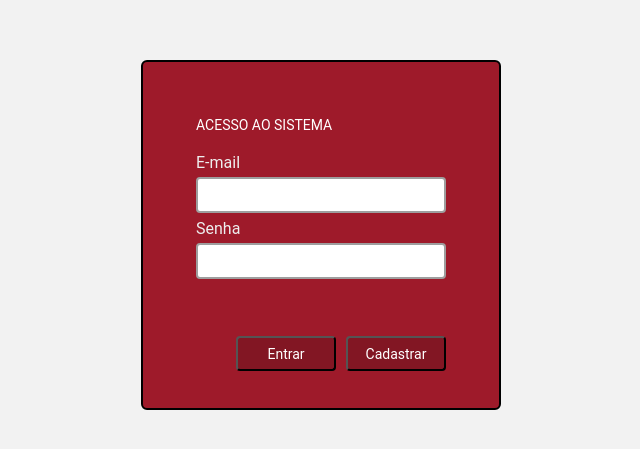
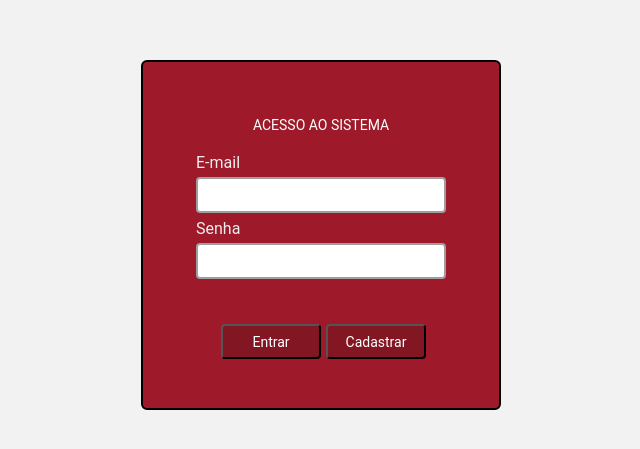
Before and after one commit to Kerollyn/organizador-trabalhos, a React (Create React App) app: page / in a window 1280 px wide. Shown: the part 165-614 px from the top of the page, without its empty margins (319-959 px from the left). Built offline with nearby package versions, Linux system fonts and the light colour scheme.

Commit message:
Atalização: input data de entrega, botão cancelar no cadastro

```diff
--- a/src/pages/Cadastro/index.js
+++ b/src/pages/Cadastro/index.js
@@ -1,8 +1,10 @@
 import { React, useState } from "react";
+import { Link } from "react-router-dom";
 
-import { Container, Aside, BlockInput, Input } from './styles';
 import { useHistory } from "react-router-dom";
 import axios from 'axios';
+
+import { Container, Aside, BlockInput, Input, Button } from './styles';
 
 export default function SingUp () {
 
@@ -51,11 +53,15 @@ export default function SingUp () {
                         <label>Repita a senha</label>
                         <Input type='password' value={passwordConfirmation} onChange={e => setPasswordConfirmation(e.target.value)}/>
                     </BlockInput>
-                    <br />
+                    {/* <br />
+                    <br /> */}
 
-                    <br />
-                    <button type='button' onClick={handleSubmit}>Cadastrar</button>
-
+                    <Button>
+                        <button type='button' onClick={handleSubmit}>Cadastrar</button>
+                        <Link to="/">
+                            <button type='button'>Cancelar</button>
+                        </Link>
+                    </Button>
                 </form>
             </Aside>
         </Container>
--- a/src/pages/Cadastro/styles.js
+++ b/src/pages/Cadastro/styles.js
@@ -30,20 +30,6 @@ export const Aside = styled.aside`
             font-size: 18px;
             text-align: center;
         }
-        button {
-            background-color: #821623;
-            padding: 8px 12px;
-            margin-top: 2px;
-            display: flex;
-            align-items: center;
-            justify-content: center;
-            font-size: 14px;
-            color: #fff;
-            border: 1px solid #ccc;
-            border-radius: 4px;
-            cursor: pointer;
-
-        }
     }
 `
 
@@ -68,3 +54,21 @@ export const Input = styled.input`
     width: 100%;
     display: flex;
 `
+
+export const Button = styled.div `
+    margin-top: 50px;
+    display: flex;
+    justify-content: center;
+
+    button{
+        background-color: #821623;
+        color: #fff;
+        height: 35px;
+        width: 100px;
+        border-radius: 4px;
+        margin-left: 5px;
+    }
+
+
+
+`
--- a/src/pages/Components/ClassWorkListItem/styles.js
+++ b/src/pages/Components/ClassWorkListItem/styles.js
@@ -4,7 +4,7 @@ export const Button = styled.button`
     display: flex;
     align-items: center;
     border: none;
-    height: 60px;
+    height: 50px;
     width: 100%;
     background-color: #fff;
 
--- a/src/pages/Components/Modal/index.js
+++ b/src/pages/Components/Modal/index.js
@@ -5,7 +5,7 @@ import { MdFileUpload } from 'react-icons/md'
 
 import { Container, ModalTeste, ModalConteudo, BlockInput, Input } from './styles'
 import { getAccessToken } from '../../../shared/tokenUtils'
-import { Alert } from 'reactstrap';
+// import { Alert } from 'reactstrap';
 
 
 const fileUpload = async(file, fetchClassWorks) => {
@@ -72,7 +72,12 @@ const Modal = ({ isShowing, hide, file, setFile, fetchClassWorks }) =>
                                             <label>Nome do professor</label>
                                             <Input/>
                                         </BlockInput>
-
+                                    </li>
+                                    <li>
+                                        <BlockInput>
+                                            <label>Data para entrega</label>
+                                            <Input type="date"/>
+                                        </BlockInput>
                                     </li>
                                     <li>
                                         <button type="submit" onClick={e => fileUpload(file)}>Upload</button>
--- a/src/pages/Components/Modal/styles.js
+++ b/src/pages/Components/Modal/styles.js
@@ -9,7 +9,7 @@ export const Container = styled.div`
         position: fixed;
         top: 0;
         left: 0;
-        z-index: 1040;
+        z-index: 1000;
         width: 100vw;
         height: 100vh;
         background-color: #333;
@@ -23,9 +23,9 @@ export const ModalTeste = styled.div`
     left: 0;
     z-index: 1050;
     width: 100%;
-    height: 100%;
-    overflow-x: hidden;
-    overflow-y: auto;
+    /* height: 100%; */
+     overflow-x: hidden;
+    /* overflow-y: auto; */
     outline: 0;
     display: flex;
 
@@ -33,14 +33,14 @@ export const ModalTeste = styled.div`
         display: flex;
         flex-direction: column;
 
-        z-index: 100;
+        /* z-index: 100; */
         background: #ffff;
         position: relative;
-        margin: 6.95rem auto;
+        margin: 6.1rem auto;
 
         min-width: 450px;
         width: 450px;
-        height: 380px;
+        height: 420px;
         padding: 15px;
 
         border-radius: 5px;
@@ -49,7 +49,6 @@ export const ModalTeste = styled.div`
         div.modal-button {
             display: flex;
             justify-content: flex-end;
-            alignItems: "center";
             button {
                 background-color: #fff;
                 color: #6d6d6d;
--- a/src/pages/Home/index.js
+++ b/src/pages/Home/index.js
@@ -2,7 +2,7 @@ import axios from 'axios'
 import React, { useState, useEffect} from 'react';
 import { MdExitToApp} from 'react-icons/md'
 
-import { Main, Container, Top, Section, Button } from './styles'
+import { Main, Container, Top, Section } from './styles'
 
 import Modal from '../Components/Modal'
 // import ModalV2 from '../Components/ModalV2'
@@ -11,6 +11,7 @@ import ClassWorkList from '../Components/ClassWorkList'
 
 import constants from '../../shared/constants'
 import { getAccessToken } from '../../shared/tokenUtils'
+import { Link } from 'react-router-dom';
 
 const { API_BASE_URL } = constants
 
@@ -46,9 +47,9 @@ export default function Home() {
                     </div>
                     <div className='usuario'>
                         <label>TESTE</label>
-                        <button>
+                        <Link to="/">
                             <MdExitToApp size={16} />
-                        </button>
+                        </Link>
 
                     </div>
                 </header>
--- a/src/pages/Home/styles.js
+++ b/src/pages/Home/styles.js
@@ -43,7 +43,7 @@ export const Top = styled.div`
     display: flex;
     align-items: center;
     justify-content: space-between;
-    height: 70px;
+    height: 50px;
 
     div {
         font-family: 'Roboto';
@@ -53,7 +53,7 @@ export const Top = styled.div`
 
 export const Section = styled.section`
     padding: 20px;
-    height: 84vh;
+    height: 87vh;
     background-color: #ededed;
 
     form {
@@ -121,25 +121,25 @@ export const Section = styled.section`
     }
 `
 
-export const Button = styled.button`
-    display: flex;
-    align-items: center;
-    border: none;
-    height: 60px;
-    width: 100%;
-    background-color: #fff;
+// export const Button = styled.button`
+//     display: flex;
+//     align-items: center;
+//     border: none;
+//     height: 60px;
+//     width: 100%;
+//     background-color: #fff;
 
-    li.row-center {
-        cursor: pointer;
-        align-items: center;
-        margin-top: 1px;
-        &.selected {
-            color: #fff;
-        }
-    }
+//     li.row-center {
+//         cursor: pointer;
+//         align-items: center;
+//         margin-top: 1px;
+//         &.selected {
+//             color: #fff;
+//         }
+//     }
 
-    &.selected {
-        background-color: #b97415;
-        color: #fff;
-    }
-`
+//     &.selected {
+//         background-color: #b97415;
+//         color: #fff;
+//     }
+// `
--- a/src/pages/Login/styles.js
+++ b/src/pages/Login/styles.js
@@ -26,6 +26,7 @@ export const Aside = styled.aside`
         strong {
             margin-bottom: 20px;
             color: #fff;
+            text-align: center;
         }
         // button {
         //     padding: 5px 50px;
@@ -65,8 +66,9 @@ export const Input = styled.input`
 `
 
 export const Button = styled.div `
+    margin-top: 45px;
     display: flex;
-    justify-content: flex-end;
+    justify-content: center;
 
     button{
         background-color: #821623;
@@ -74,8 +76,8 @@ export const Button = styled.div `
         height: 35px;
         width: 100px;
         border-radius: 4px;
-        margin-top: 25px;
-        margin-left: 10px;
+        /* margin-top: 25px; */
+        margin-left: 5px;
     }
 
 `
```
Also changed, not shown: src/pages/Login/index.js (+4 -7 lines), 1 other file (tests, documents, lock files or other folders).
